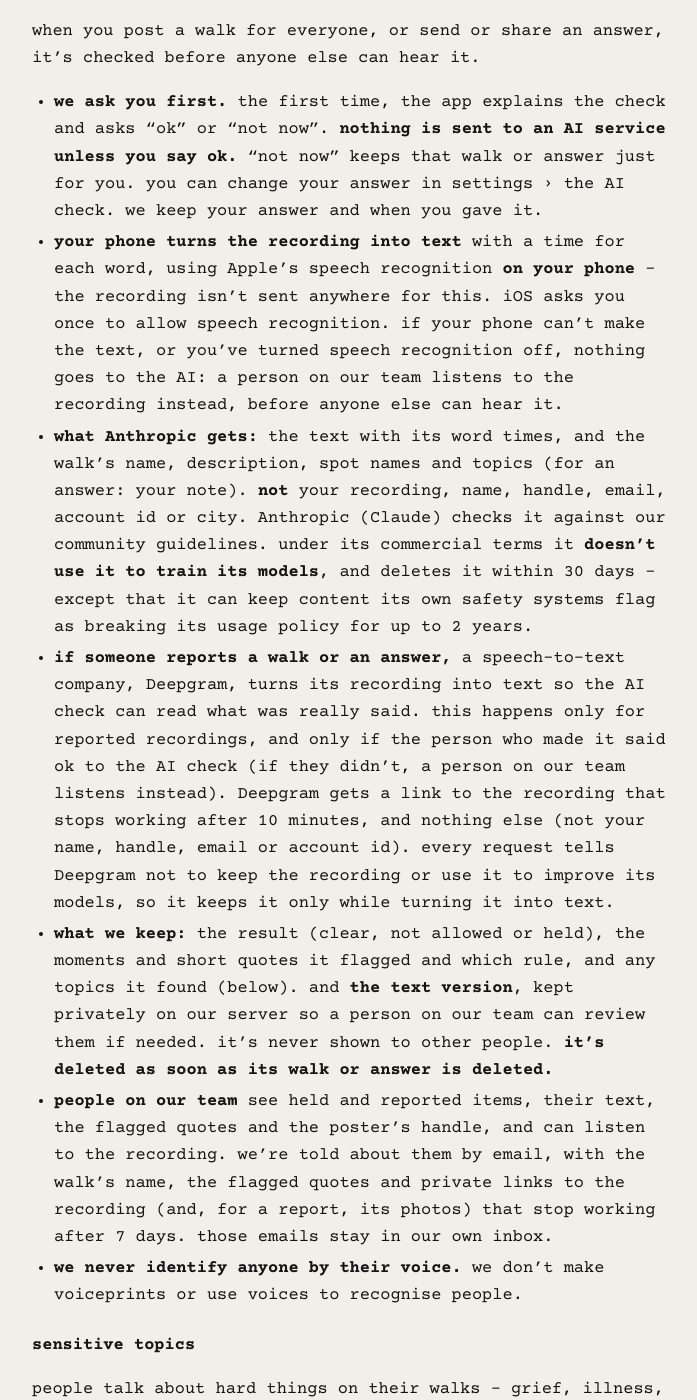
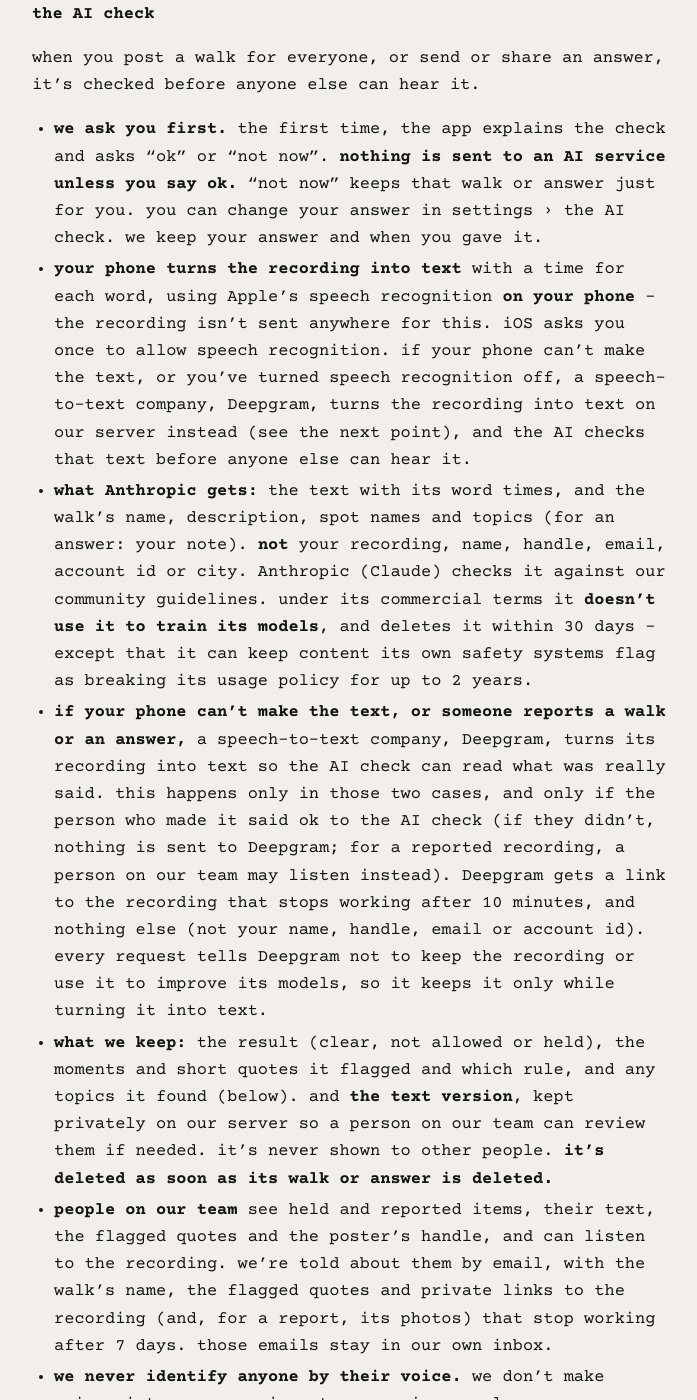
Before and after one commit to thorayaaa/caniwalkwithyou-site, a Jekyll site: the page built from privacy.md, in a window 1280 px wide and 1400 px high, scrolled down 4244 px. Shown: the whole window, without its empty margins (288-985 px from the left). Built offline with Jekyll 4.4.1, drawn with Linux system fonts in a browser that asks for light colours; some of the changed text lies outside the part shown.

Commit message:
Privacy and terms: when a phone can't write a recording out, Deepgram does it on our server for the check (Batch BB item 1).

```diff
--- a/privacy.md
+++ b/privacy.md
@@ -14,7 +14,7 @@
 
 - can i walk with you? records voices. talkers record their walks. a listener's microphone is on only during their turn to answer, and they're told first.
 - you choose who hears what you recorded: just you, the talker, or everyone - under your name or anonymously, in your own voice or a changed one.
-- before anything is shared, your phone turns it into text, and an AI service (Anthropic) checks only that text - never the recording. if a recording is reported, a speech-to-text service (Deepgram) turns it into text for that check. neither uses it to train AI.
+- before anything is shared, your phone turns it into text, and an AI service (Anthropic) checks only that text - never the recording. if your phone can't turn it into text, or a recording is reported, a speech-to-text service (Deepgram) turns it into text for that check. neither uses it to train AI.
 - we never identify anyone by their voice. no voiceprints.
 - we don't sell your data, show ads, or track you across other apps and websites.
 - you can delete a walk, an answer, or your whole account at any time in the app, and it's deleted from the app right away.
@@ -57,9 +57,9 @@
 when you post a walk for everyone, or send or share an answer, it's checked before anyone else can hear it.
 
 - **we ask you first.** the first time, the app explains the check and asks "ok" or "not now". **nothing is sent to an AI service unless you say ok.** "not now" keeps that walk or answer just for you. you can change your answer in settings › the AI check. we keep your answer and when you gave it.
-- **your phone turns the recording into text** with a time for each word, using Apple's speech recognition **on your phone** - the recording isn't sent anywhere for this. iOS asks you once to allow speech recognition. if your phone can't make the text, or you've turned speech recognition off, nothing goes to the AI: a person on our team listens to the recording instead, before anyone else can hear it.
+- **your phone turns the recording into text** with a time for each word, using Apple's speech recognition **on your phone** - the recording isn't sent anywhere for this. iOS asks you once to allow speech recognition. if your phone can't make the text, or you've turned speech recognition off, a speech-to-text company, Deepgram, turns the recording into text on our server instead (see the next point), and the AI checks that text before anyone else can hear it.
 - **what Anthropic gets:** the text with its word times, and the walk's name, description, spot names and topics (for an answer: your note). **not** your recording, name, handle, email, account id or city. Anthropic (Claude) checks it against our community guidelines. under its commercial terms it **doesn't use it to train its models**, and deletes it within 30 days - except that it can keep content its own safety systems flag as breaking its usage policy for up to 2 years.
-- **if someone reports a walk or an answer,** a speech-to-text company, Deepgram, turns its recording into text so the AI check can read what was really said. this happens only for reported recordings, and only if the person who made it said ok to the AI check (if they didn't, a person on our team listens instead). Deepgram gets a link to the recording that stops working after 10 minutes, and nothing else (not your name, handle, email or account id). every request tells Deepgram not to keep the recording or use it to improve its models, so it keeps it only while turning it into text.
+- **if your phone can't make the text, or someone reports a walk or an answer,** a speech-to-text company, Deepgram, turns its recording into text so the AI check can read what was really said. this happens only in those two cases, and only if the person who made it said ok to the AI check (if they didn't, nothing is sent to Deepgram; for a reported recording, a person on our team may listen instead). Deepgram gets a link to the recording that stops working after 10 minutes, and nothing else (not your name, handle, email or account id). every request tells Deepgram not to keep the recording or use it to improve its models, so it keeps it only while turning it into text.
 - **what we keep:** the result (clear, not allowed or held), the moments and short quotes it flagged and which rule, and any topics it found (below). and **the text version**, kept privately on our server so a person on our team can review them if needed. it's never shown to other people. **it's deleted as soon as its walk or answer is deleted.**
 - **people on our team** see held and reported items, their text, the flagged quotes and the poster's handle, and can listen to the recording. we're told about them by email, with the walk's name, the flagged quotes and private links to the recording (and, for a report, its photos) that stop working after 7 days. those emails stay in our own inbox.
 - **we never identify anyone by their voice.** we don't make voiceprints or use voices to recognise people.
@@ -127,7 +127,7 @@
 
 - **Supabase** stores the app's data, recordings, photos and videos, handles sign-in, and runs the server code that does the check and sends emails and notifications. our data is kept in the United States (US West).
 - **Anthropic** (Claude) checks the text of walks and answers before they're shared (see "the AI check").
-- **Deepgram** turns a walk's or an answer's recording into text, only when someone reports it (see "the AI check").
+- **Deepgram** turns a walk's or an answer's recording into text, only when the phone can't make the text itself or someone reports it (see "the AI check").
 - **Resend** sends the app's emails (sign-up codes, password resets and email changes, and reports and held items to us).
 - **Apple:** Sign in with Apple, notifications, speech recognition on your phone (the app doesn't send recordings to Apple for it), turning a location into a city name, step counting on your phone, maps, and the lock-screen card while you walk.
 - **OpenStreetMap** for place search in the first version's route features, and **Cloudflare** for the "not a bot" check at sign-up when it's on.
@@ -190,7 +190,7 @@
 - **text versions (for the check), and check results:** deleted as soon as the walk or answer is deleted.
 - **daily database backups:** up to 7 days (database rows only, never recordings, photos or videos).
 - **the text, at Anthropic:** up to 30 days (up to 2 years only if Anthropic's own safety systems flag it as breaking its usage policy).
-- **a reported recording, at Deepgram:** only while it's being turned into text.
+- **a recording at Deepgram** (when the phone can't make the text, or it's reported): only while it's being turned into text.
 - **spots and passes of the mic saved while you record:** 2 days after they're saved.
 - **your age answer, agreements, settings:** until you delete your account.
 - **the email link to a held recording:** stops working after 7 days.
```
Also changed, not shown: terms.md (+3 -3 lines).
